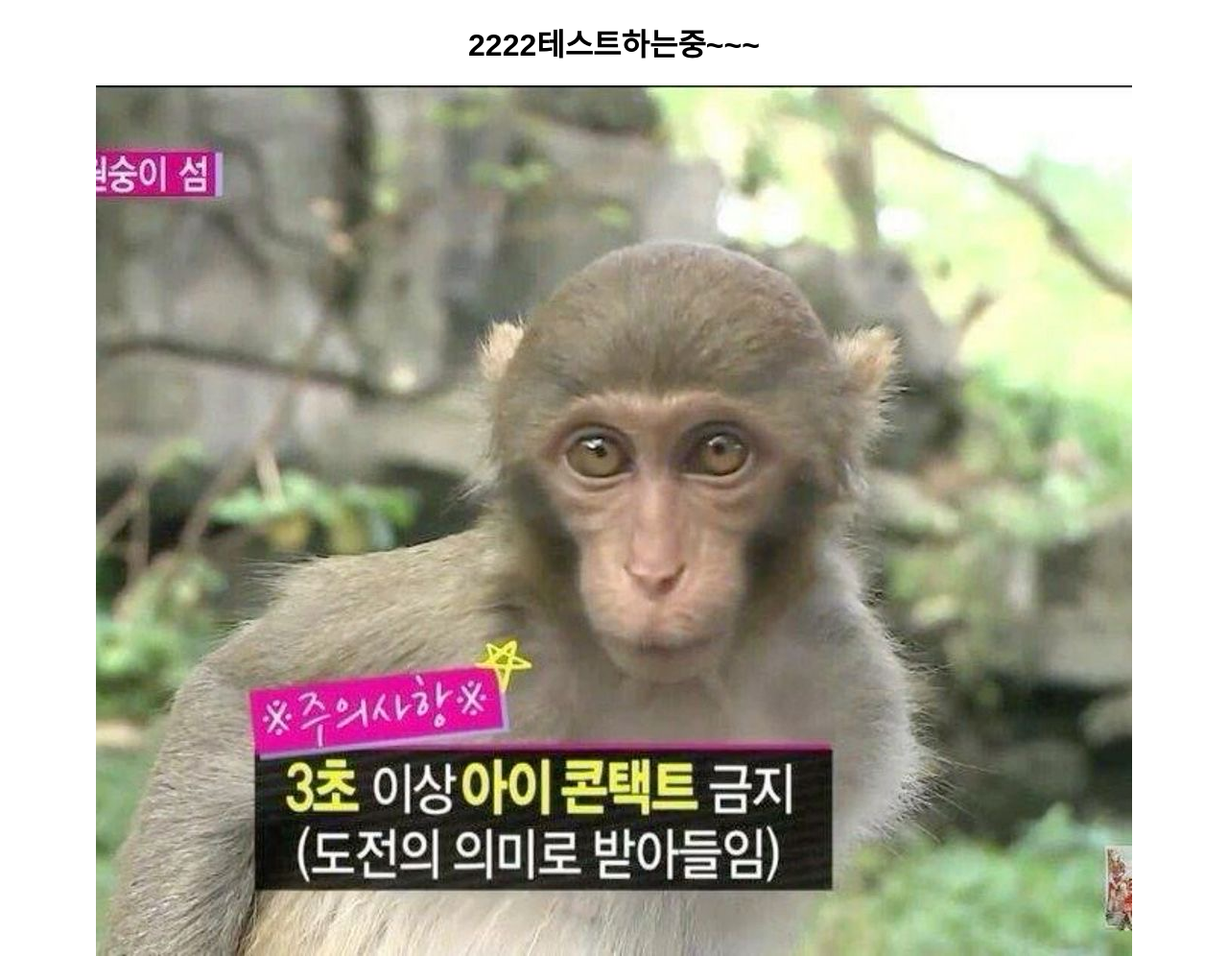
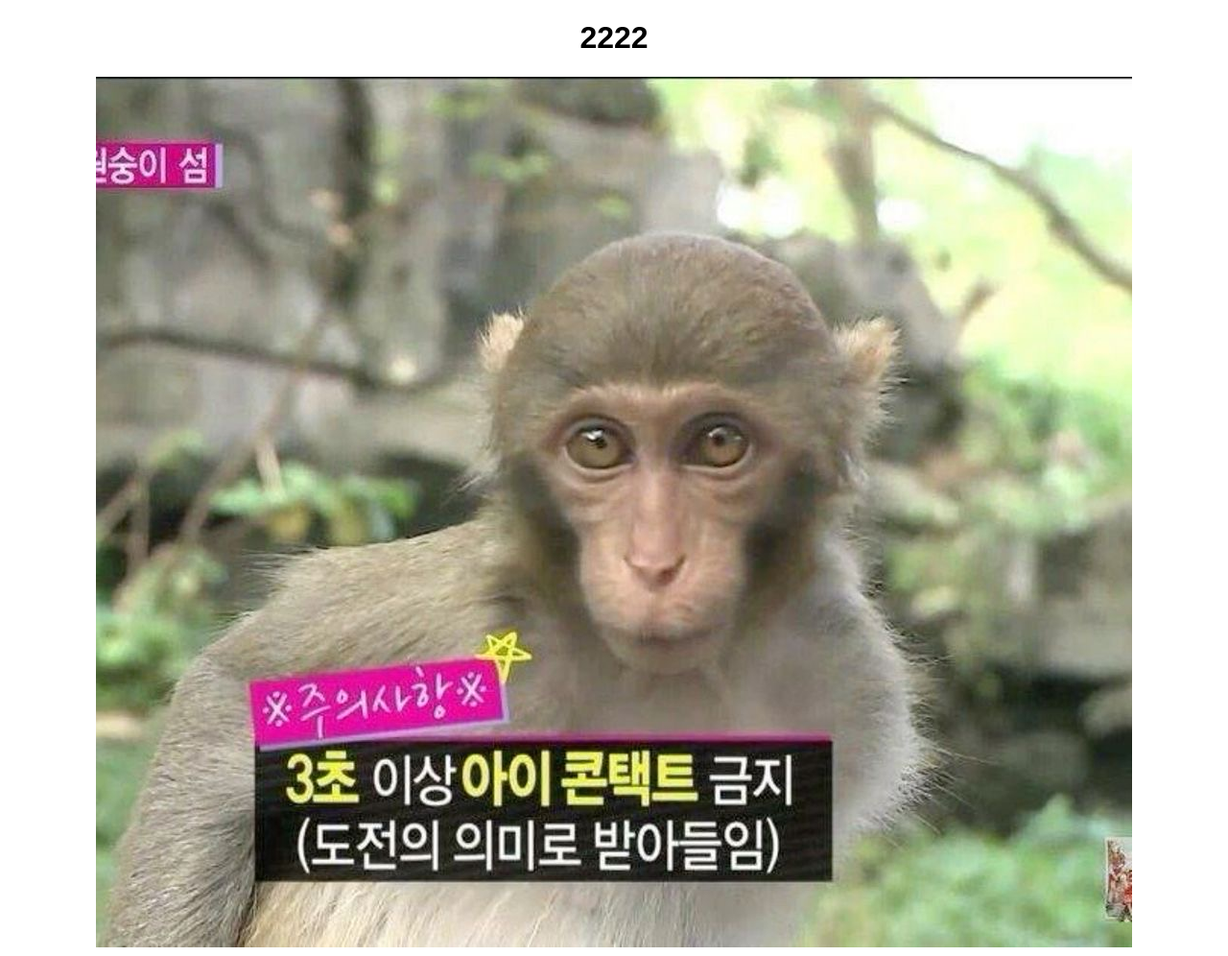
Before and after one commit to seungeyonam/trial_5_shared, a plain HTML site: page option2.html in a window 1280 px wide. Shown: the top 996 px of the page at 96% size. Drawn offline with Linux system fonts and the light colour scheme.

Commit message:
Update option2.html

```diff
--- a/option2.html
+++ b/option2.html
@@ -8,7 +8,7 @@
 </head>
 <body>
   <div id="option2-container">
-    <h1>2222테스트하는중~~~</h1>
+    <h1>2222</h1>
     <img src="materials/3초이상아이컨택금지.jpg">
     <p>^.^**</p>
     <!-- Add any additional content or functionality here specific to option 2 -->
```
